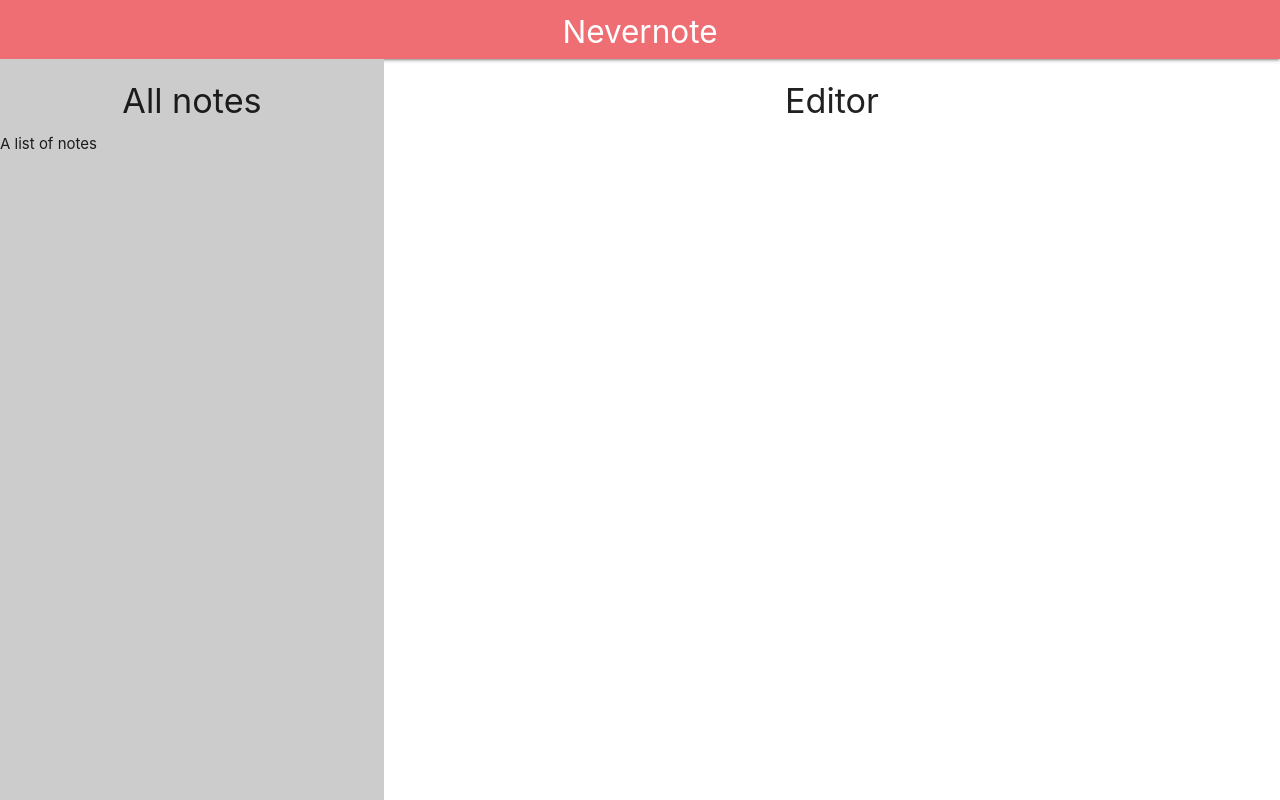
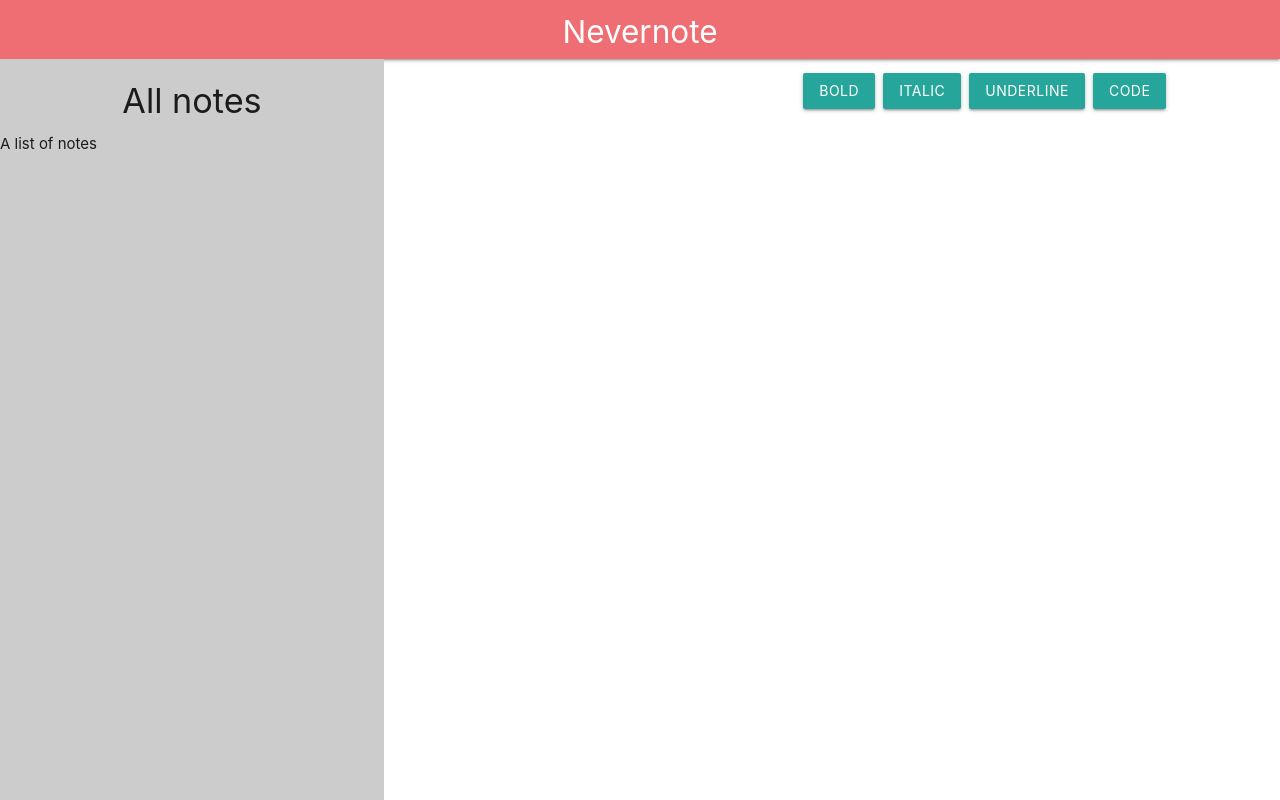
Before and after one commit to KultureElectric/nevernote---Client, a React (Create React App) app: page /dashboard in a window 1280 px wide. Built offline with nearby package versions, Linux system fonts and the light colour scheme.

Commit message:
added inline-style-buttons

```diff
--- a/src/components/Dashboard.js
+++ b/src/components/Dashboard.js
@@ -12,7 +12,6 @@ class Dashboard extends Component {
           <NoteList />
         </div>
         <div className="Note-editor">
-          <h4 className="center">Editor</h4>
           <NoteEditor />
         </div>
       </div>
--- a/src/components/NoteEditor.js
+++ b/src/components/NoteEditor.js
@@ -1,5 +1,5 @@
 import React, { Component } from "react";
-import { Editor, EditorState } from "draft-js";
+import { Editor, EditorState, RichUtils } from "draft-js";
 
 class NoteEditor extends Component {
   constructor(props) {
@@ -9,12 +9,39 @@ class NoteEditor extends Component {
       editorState: EditorState.createEmpty()
     };
 
-    this.onChange = editorState => this.setState({ editorState });
+    this.onChange = this.onChange.bind(this);
+    this._onClick = this._onClick.bind(this);
+  }
+
+  onChange(editorState) {
+    this.setState({ editorState });
+  }
+
+  _onClick(e) {
+    this.onChange(
+      RichUtils.toggleInlineStyle(this.state.editorState, e.target.name)
+    );
   }
 
   render() {
+    const styles = ["BOLD", "ITALIC", "UNDERLINE", "CODE"];
+    const buttons = styles.map(style => {
+      return (
+        <button
+          className="btn"
+          key={style}
+          onClick={this._onClick}
+          name={style}
+        >
+          {style}
+        </button>
+      );
+    });
     return (
-      <Editor editorState={this.state.editorState} onChange={this.onChange} />
+      <div>
+        <div className="toolbar">{buttons}</div>
+        <Editor editorState={this.state.editorState} onChange={this.onChange} />
+      </div>
     );
   }
 }
```
